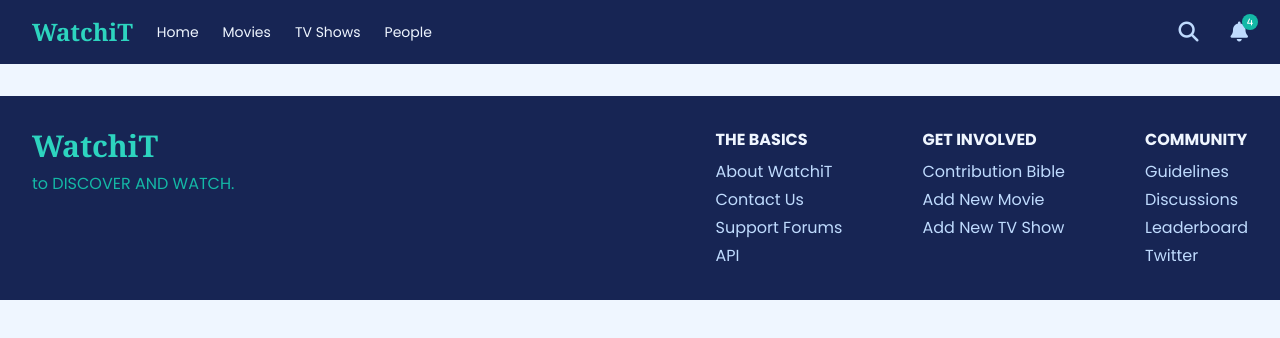
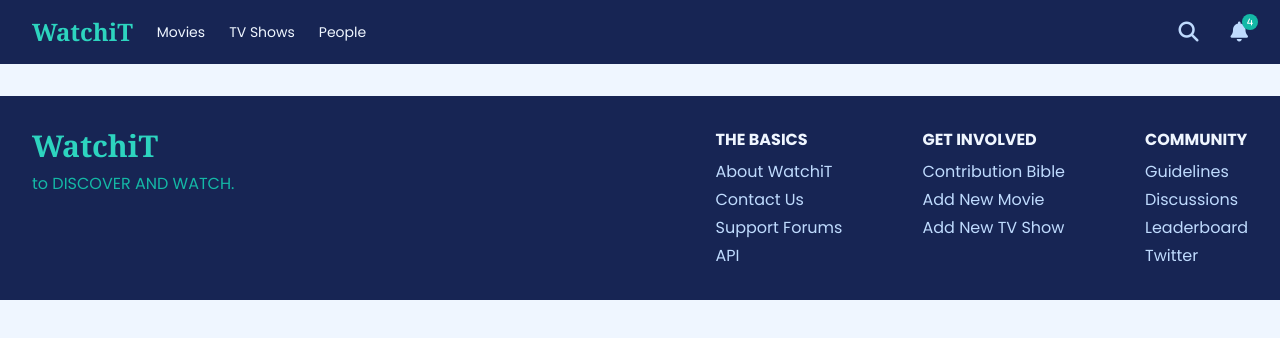
Before and after one commit to retardH/WatchiT, a Vue app: page /tv/1 in a window 1280 px wide. Shown: the top 338 px of the page. Built offline with nearby package versions, Linux system fonts and the light colour scheme.

Commit message:
navbar page refactor

```diff
--- a/src/components/NavBar.vue
+++ b/src/components/NavBar.vue
@@ -3,11 +3,36 @@ import DropDown from '@/components/Common/HoverDropDown.vue'
 import { ref } from 'vue'
 import MobileMenu from '@/components/MobileMenu.vue'
 import Router from '@/router'
-
 const isMovieDropDownOpen = ref(false)
 const isTvShowDropDownOpen = ref(false)
 const isPeopleDropDownOpen = ref(false)
 const isMobileMenuOpen = ref(false)
+const navbarLinks = ref([
+  {
+    text: 'Movies',
+    dropDown: {
+      title: 'Movie',
+      openState: isMovieDropDownOpen,
+      contents: ['Popular', 'Now Playing', 'Upcoming', 'Top Rated']
+    }
+  },
+  {
+    text: 'TV Shows',
+    dropDown: {
+      title: 'TV',
+      openState: isTvShowDropDownOpen,
+      contents: ['Popular', 'Airing Today', 'On The Air', 'Top Rated']
+    }
+  },
+  {
+    text: 'People',
+    dropDown: {
+      title: 'People',
+      openState: isPeopleDropDownOpen,
+      contents: ['Popular']
+    }
+  }
+])
 </script>
 
 <template>
@@ -27,46 +52,21 @@ const isMobileMenuOpen = ref(false)
         WatchiT
       </h3>
       <ul class="items-center gap-6 text-blue-50 text-sm hidden md:flex">
-        <li class="cursor-pointer hover:text-teal-400" @click="Router.push('/')">
-          <span>Home</span>
-        </li>
         <li
+          v-for="link in navbarLinks"
+          :key="link.text"
           class="cursor-pointer hover:text-teal-400 relative"
-          @mouseenter="isMovieDropDownOpen = true"
-          @mouseleave="isMovieDropDownOpen = false"
+          @mouseenter="link.dropDown.openState = true"
+          @mouseleave="link.dropDown.openState = false"
         >
-          <span>Movies</span>
+          <span>
+            {{ link.text }}
+          </span>
           <DropDown
-            title="Movie"
-            :open="isMovieDropDownOpen"
-            :contents="['Popular', 'Now Playing', 'Upcoming', 'Top Rated']"
-            @menu-click="(v) => (isTvShowDropDownOpen = false)"
-          />
-        </li>
-        <li
-          class="cursor-pointer relative hover:text-teal-400"
-          @mouseenter="isTvShowDropDownOpen = true"
-          @mouseleave="isTvShowDropDownOpen = false"
-        >
-          <span>TV Shows</span>
-          <DropDown
-            title="TV"
-            :open="isTvShowDropDownOpen"
-            :contents="['Popular', 'Airing Today', 'On The Air', 'Top Rated']"
-            @menu-click="(v) => (isMovieDropDownOpen = false)"
-          />
-        </li>
-        <li
-          class="cursor-pointer hover:text-teal-400"
-          @mouseenter="isPeopleDropDownOpen = true"
-          @mouseleave="isPeopleDropDownOpen = false"
-        >
-          <span>People</span>
-          <DropDown
-            title="People"
-            :open="isPeopleDropDownOpen"
-            :contents="['Popular']"
-            @menu-click="(v) => (isPeopleDropDownOpen = false)"
+            :title="link.dropDown.title"
+            :open="link.dropDown.openState"
+            :contents="link.dropDown.contents"
+            @menu-click="(v) => (link.dropDown.openState = false)"
           />
         </li>
       </ul>
```
